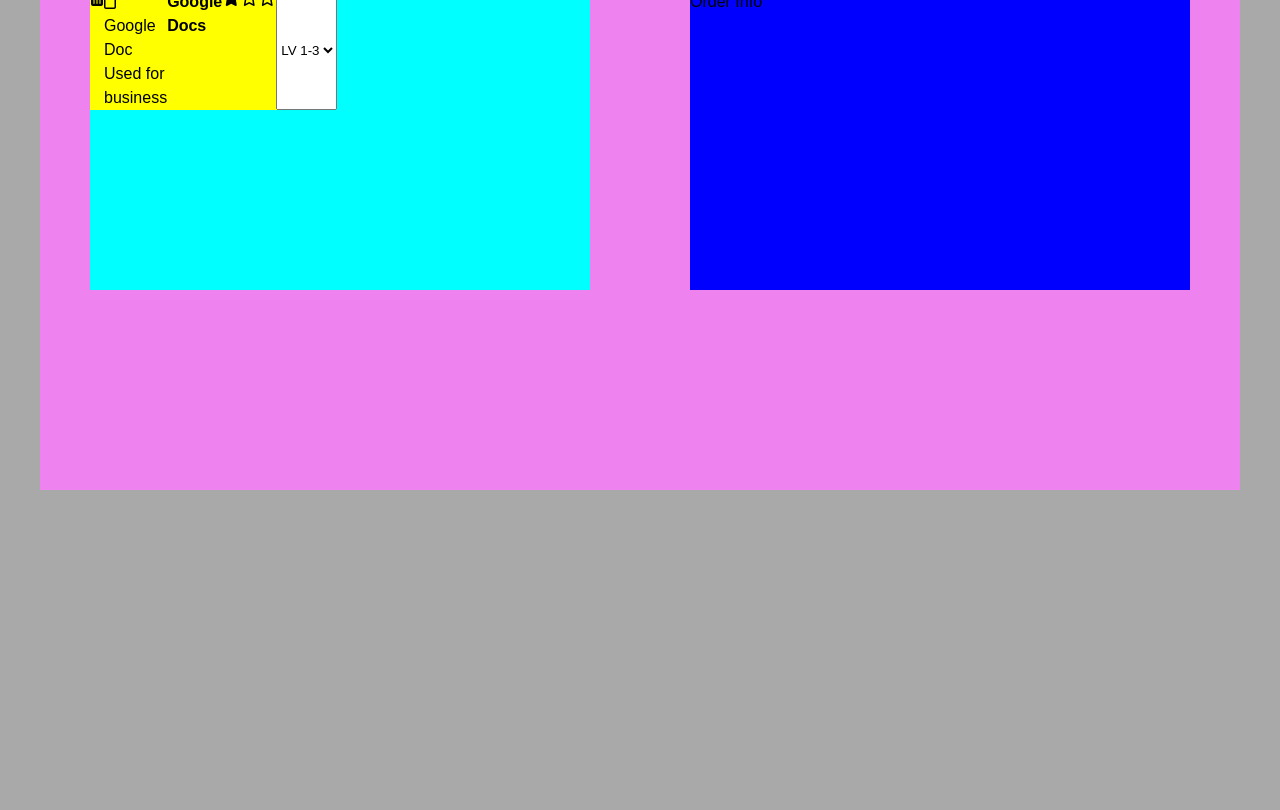
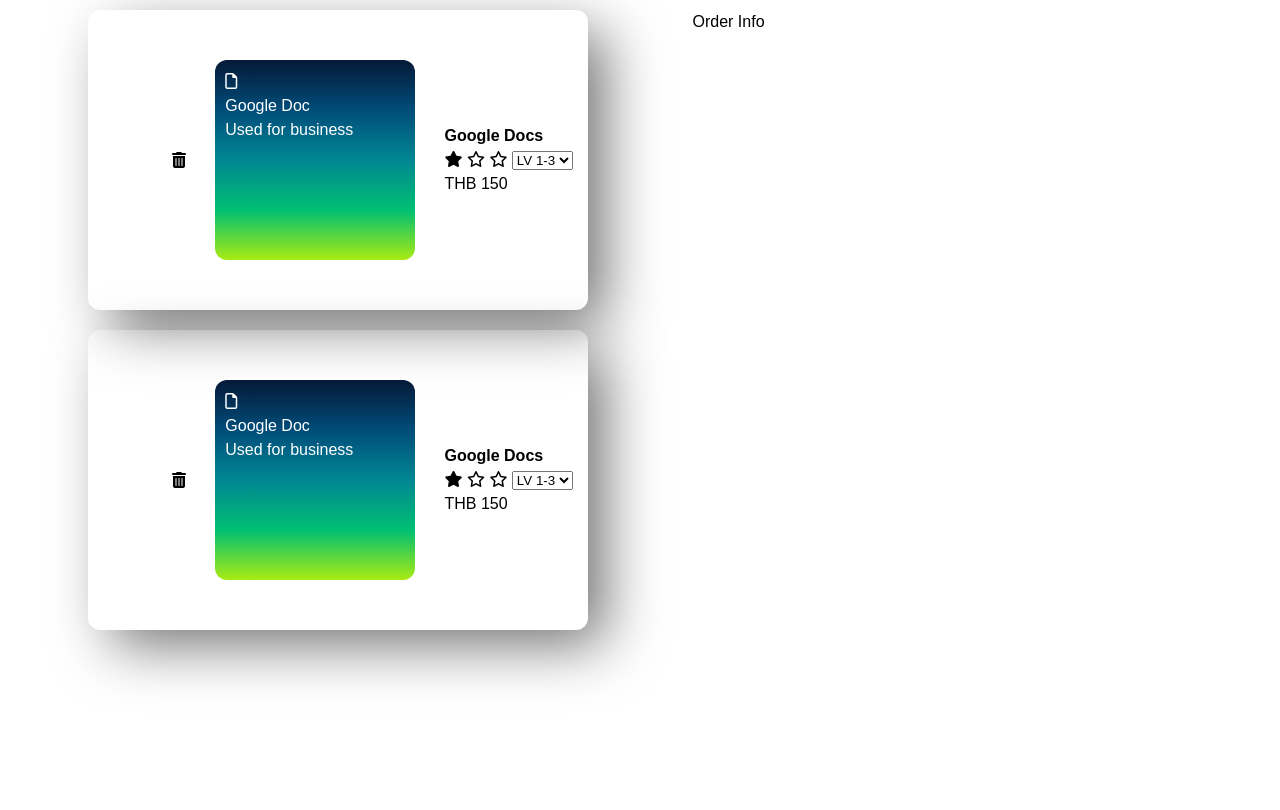
Before and after one commit to Hybola/HW-4_Shopping-Cart, a plain HTML site: page index.html in a window 1280 px wide. Shown: the part 158-968 px from the top of the page. Before the commit the page ends 800 px from the top, so only its background shows below. Drawn offline with Linux system fonts and the light colour scheme.

Commit message:
Cart box is done

```diff
--- a/index.html
+++ b/index.html
@@ -11,6 +11,7 @@
         crossorigin="anonymous" referrerpolicy="no-referrer" />
 
     <link rel="stylesheet" href="./styles.css">
+
     <title>Homework4 Shopping Cart</title>
 </head>
 
@@ -18,7 +19,8 @@
     <nav class="navBar">
         <div class="header">
             <div class="company">
-                Job Passcard
+                <i class="fa-solid fa-check-double" style="color: aquamarine;"></i>
+                <span>Job</span> Passcard
             </div>
             <div class="menu">
                 <a href="#">About Us</a>
@@ -26,8 +28,8 @@
                 <a href="#">Profile</a>
             </div>
             <div class="login">
-                <a href="#">search</a>
-                <a href="#">cart</a>
+                <i class="fa-solid fa-magnifying-glass"></i>
+                <i class="fa-solid fa-cart-shopping"></i>
                 <a href="#">Login</a>
                 <a href="#">Sign up</a>
             </div>
@@ -43,20 +45,42 @@
                     <div>Google Doc</div>
                     <div>Used for business</div>
                 </div>
-                <div class="productInfo"></div>
+                <div class="productInfo">
                     <h4>Google Docs</h4>
                     <i class="fa-solid fa-star"></i>
                     <i class="fa-regular fa-star"></i>
                     <i class="fa-regular fa-star"></i>
-                <select id="gender" name="gender">
+                    <select id="level" name="level">
                         <option selected disabled>LV 1-3</option>
                         <option value="lv1">LV 1</option>
                         <option value="lv2">LV 2</option>
                         <option value="lv3">LV 3</option>
                   </select>
-
+                <div>THB 150</div>
+            </div>
             </div>
                 <!-- Second cart box  -->
+                <div class="cartBox">
+                    <i class="fa-solid fa-trash-can"></i>
+                    <div class="thumbnail">
+                        <i class="fa-regular fa-file"></i>
+                        <div>Google Doc</div>
+                        <div>Used for business</div>
+                    </div>
+                    <div class="productInfo">
+                        <h4>Google Docs</h4>
+                        <i class="fa-solid fa-star"></i>
+                        <i class="fa-regular fa-star"></i>
+                        <i class="fa-regular fa-star"></i>
+                        <select id="level" name="level">
+                            <option selected disabled>LV 1-3</option>
+                            <option value="lv1">LV 1</option>
+                            <option value="lv2">LV 2</option>
+                            <option value="lv3">LV 3</option>
+                      </select>
+                    <div>THB 150</div>
+                </div>
+                </div>
 
         </div>
         <div class="orderInfo">Order Info</div>
--- a/styles.css
+++ b/styles.css
@@ -6,7 +6,7 @@
   }
 
 html {
-    background: darkgray;
+    /* background: darkgray; */
     font-family: Arial, Helvetica, sans-serif;
     line-height: 1.5;
   }
@@ -27,40 +27,67 @@
   .header div{
     margin: auto 10px;
   }
+  span{
+    font-weight: bold;
+  }
+  a {
+    text-decoration: none;
+    color: black;
+}
+
   h1{
-    margin: auto 20px;
+    margin: auto 20px 20px;
   }
   main{
     display: flex;
     flex-direction: row;
     justify-content: space-around;
-    background-color: violet;
-    height: 500px;
+    /* background-color: violet; */
+    height: 800px;
   }
 .cart{
+  width: 510px;
+  height: 500px;
+}
+
+.cartBox{
+  box-shadow: 20px 18px 59px -4px rgba(0,0,0,0.57);
+  -webkit-box-shadow: 20px 18px 59px -4px rgba(0,0,0,0.57);
+  -moz-box-shadow: 20px 18px 59px -4px rgba(0,0,0,0.57);
+  border-radius: 12px;
+  margin-bottom: 20px;
+  display: flex;
+  flex-direction: row;
+  justify-content: space-around;
+  align-items: center;
   width: 500px;
   height: 300px;
-  background-color: aqua;
 
 }
+.thumbnail{
+  width: 200px;
+  height: 200px;
+  color: white;
+  padding: 10px;
+  background: linear-gradient(to bottom, #051937, #004d7a, #008793, #00bf72, #a8eb12);
+  border-radius: 12px;
+
+}
+
 .orderInfo {
   border-color: green;
   width: 500px;
   height: 300px;
-  background-color: blue;
+  border: blue;
 }
-.cartBox{
-  border-color: 10px solid black;
-  background-color: yellow;
+.fa-solid{
+  margin-left: 70px;
+}
+.productInofo{
   display: flex;
-  flex-direction: row;
-  width: 200px;
-
+  flex-direction: column;
+  justify-content: start;
 }
-.cartBox h4{
+.productInfo >i{
+  margin-left: 0px;
 }
-
-.thumnail{
-  width: 100px;
-  height: 100px;
-}
```
Lines whose indentation alone changed are shown as unchanged.
